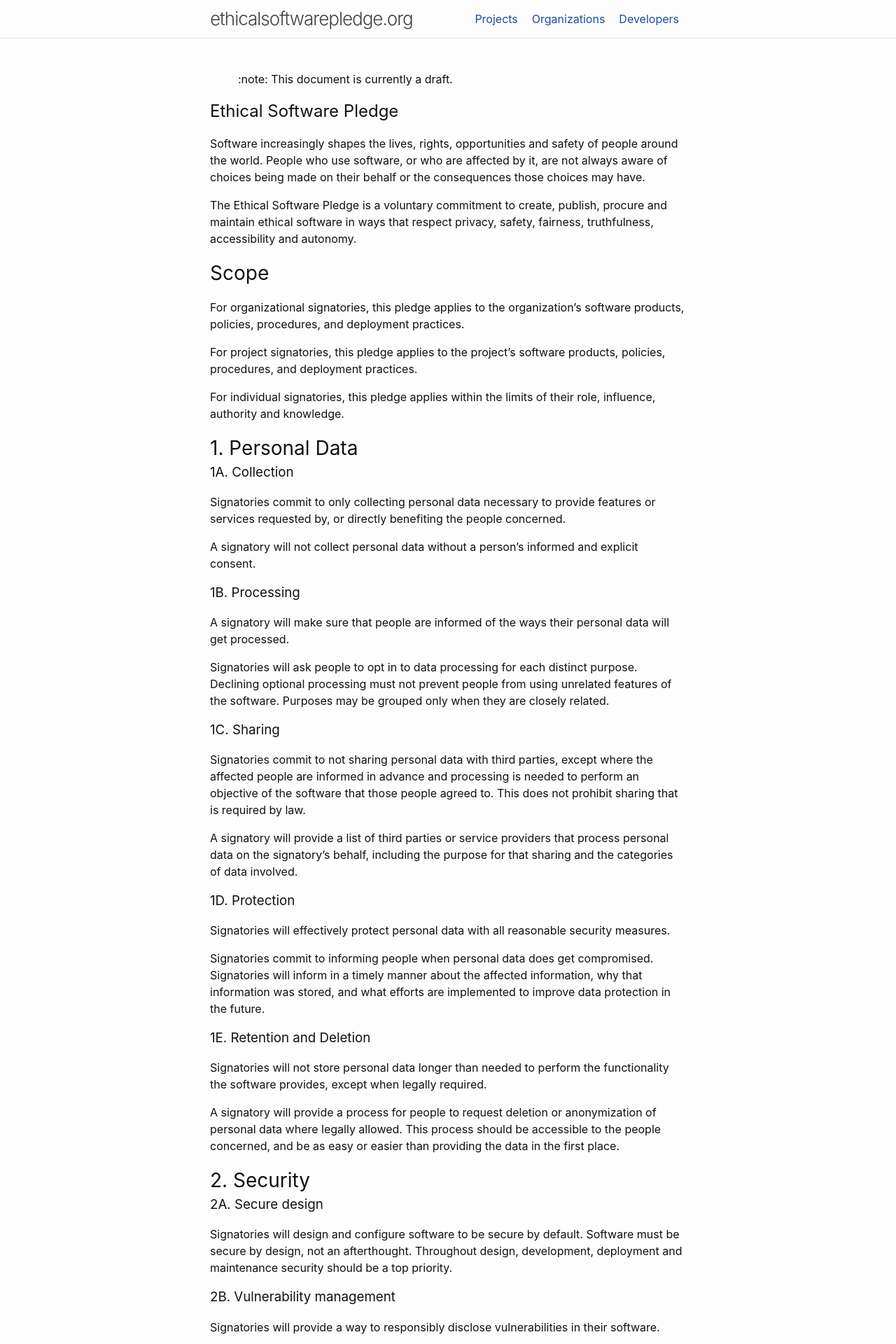
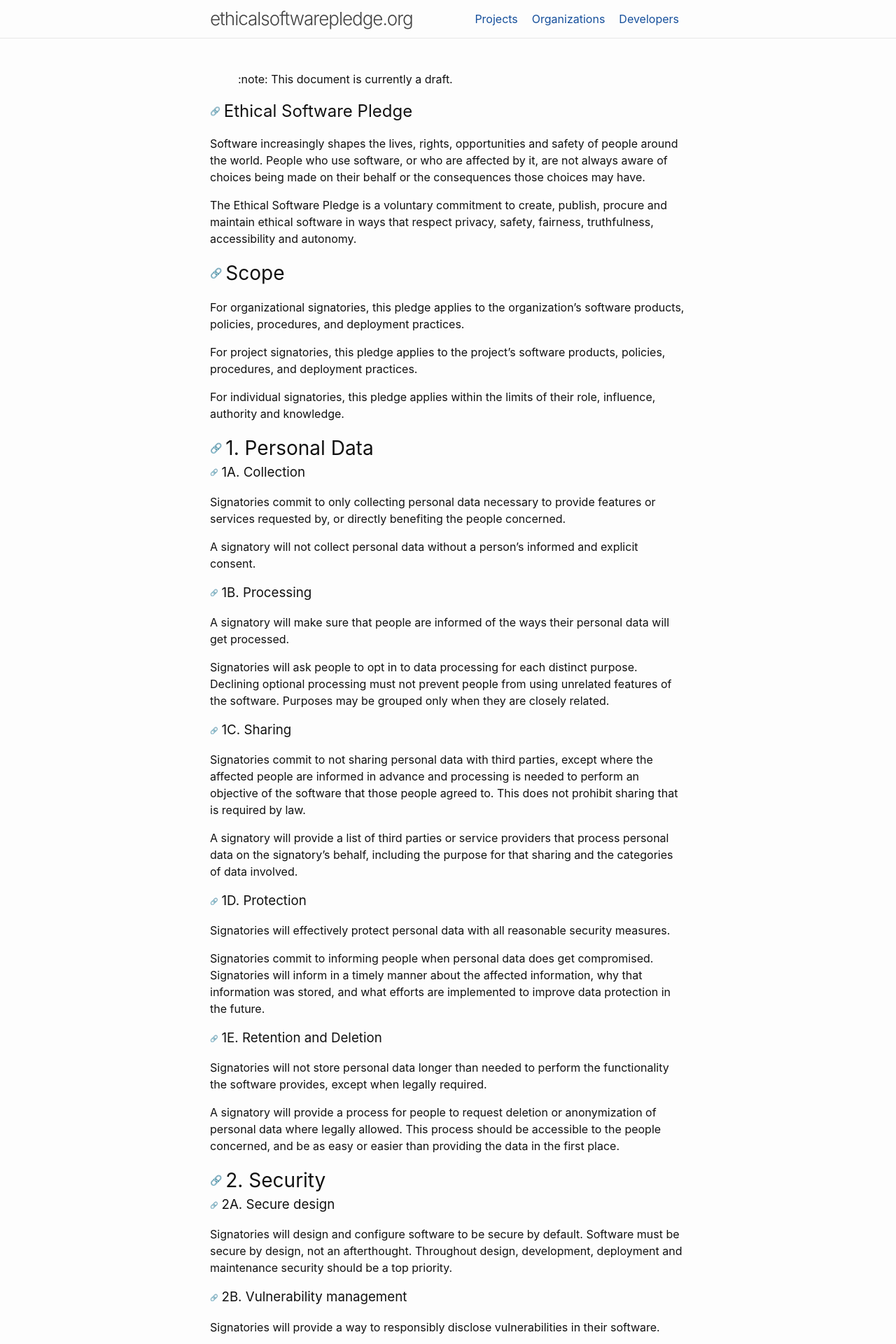
Before and after one commit to PrinsFrank/ethicalsoftwarepledge.org, a Jekyll site: the page built from PLEDGE.md, in a window 1280 px wide. Shown: the top 1920 px of the page at 70% size. Built offline with Jekyll 4.4.1, drawn with Linux system fonts in a browser that asks for light colours; some of the changed text lies outside the part shown.

```diff
--- a/assets/css/main.css
+++ b/assets/css/main.css
@@ -63,6 +63,16 @@ body {
 h1, h2, h3, h4, h5, h6 {
     font-weight: 400;
     margin: 0;
+    display: flex;
+    align-items: center;
+
+    a {
+        margin-right: 0.3rem;
+        font-size: 0.5em;
+        line-height: 1;
+        text-decoration: none !important;
+        color: inherit;
+    }
 }
 
 h1 {
```
Also changed, not shown: _layouts/page.html (+12 -0 lines).
